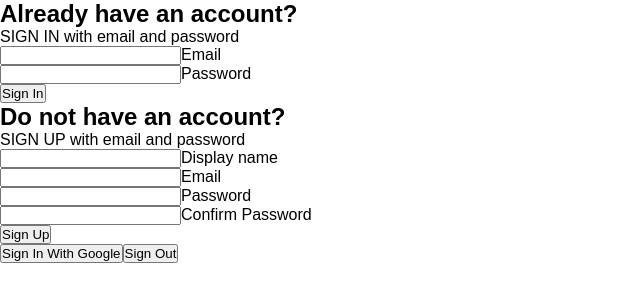
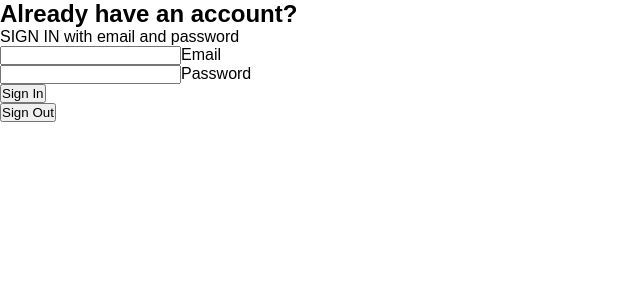
Before and after one commit to MaksimAgeych/ecommerce-greenatom, a Next.js app: page /auth in a window 1280 px wide. Shown: the top 302 px of the page, without its empty margins (0-640 px from the left). Built offline with nearby package versions, Linux system fonts and the light colour scheme.

Commit message:
Правка авторизации

```diff
--- a/components/autentication/Authentication.tsx
+++ b/components/autentication/Authentication.tsx
@@ -1,37 +1,38 @@
-import { useAppDispatch } from '../../store/rootReducer.js';
-import { signInWithGooglePopup, createUserDocFromAuth, signOutUser, } from '../../utils/firebase/firebase.utils.js';
+import {signInWithGooglePopup, createUserDocFromAuth, signOutUser,} from '../../utils/firebase/firebase.utils.js';
 import {setUser} from '../../store/authSlice'
 import SignInForm from '../sign-in-form/SignInForm'
 import SignUpForm from '../sign-up-form/SignUpForm'
+import {useAppDispatch} from "../../hooks/redux-hooks";
 
 
 const Authentication = () => {
 
-    const dispatch = useAppDispatch();
-
-    const handleGoogleSignIn = async () => {
-        signInWithGooglePopup()
-        .then(({user}) => {
-            createUserDocFromAuth(user);
-            const { uid, accessToken, email } = user;
-            dispatch(setUser({ email: email, id: uid, token: accessToken }))
-        })
-
-    }
+    // const dispatch = useAppDispatch();
+    //
+    // const handleGoogleSignIn = async () => {
+    //     signInWithGooglePopup()
+    //         .then(({user}) => {
+    //             console.log(user);
+    //             createUserDocFromAuth(user);
+    //             const {uid, refreshToken, email} = user;
+    //             dispatch(setUser({email: email, id: uid, token: refreshToken}))
+    //         })
+    //
+    // }
 
     return (<div className="auth-container">
 
-        <SignInForm />
+            <SignInForm/>
 
-        <SignUpForm />
-    <button onClick={() => handleGoogleSignIn()}>
-            Sign In With Google
-        </button>
-        <button onClick={() => signOutUser()}>
-        Sign Out
-        </button>
+            {/*<SignUpForm/>*/}
+            {/*<button onClick={() => handleGoogleSignIn()}>*/}
+            {/*    Sign In With Google*/}
+            {/*</button>*/}
+            <button onClick={() => signOutUser()}>
+                Sign Out
+            </button>
 
-    </div>
+        </div>
     )
 };
 
--- a/components/sign-in-form/SignInForm.jsx
+++ b/components/sign-in-form/SignInForm.jsx
@@ -1,10 +1,9 @@
-import { useState, useEffect } from 'react';
-import { createUserDocFromAuth, signInWithGooglePopup, signIn } from '../../utils/firebase/firebase.utils';
+import {useState, useEffect} from 'react';
+import {createUserDocFromAuth, signInWithGooglePopup, signIn} from '../../utils/firebase/firebase.utils';
 import FormInput from '../form-input/FormInput';
-import { useAppDispatch } from '../../store/rootReducer';
 import {setUser} from '../../store/authSlice'
-// import './sign-in-form.styles.scss';
-// import Button from '../button/Button';
+import {useAppDispatch} from "../../hooks/redux-hooks";
+import {getAuth, signInWithEmailAndPassword} from "firebase/auth";
 
 const defaultFormFields = {
     email: '',
@@ -15,62 +14,69 @@ const SignInForm = () => {
 
         const [formFields, setFormFields] = useState(defaultFormFields);
         const [currentUser, setCurrentUser] = useState(null);
-    const { email, password, } = formFields;
+        const {email, password,} = formFields;
         const dispatch = useAppDispatch();
 
         const handleOnChange = (event) => {
-        const { name, value } = event.target;
-        setFormFields({ ...formFields, [name]: value })
+            const {name, value} = event.target;
+            setFormFields({...formFields, [name]: value})
         }
 
         const signInWithGoogle = async () => {
-        const { user } = await signInWithGooglePopup()
-        setCurrentUser(user)
+            const {user} = await signInWithGooglePopup()
+            setCurrentUser(user);
             await createUserDocFromAuth(user);
 
         }
 
         const handleOnSubmit = async (event) => {
             event.preventDefault();
+            const auth = getAuth();
+            const {email, password} = formFields;
 
-        const { email, password } = formFields;
+            signInWithEmailAndPassword(auth, email, password)
+                .then(({user}) => {
+                    dispatch(setUser({
+                        email: user.email,
+                        id: user.uid,
+                        token: user.refreshToken,
+                        name: user.displayName
+                    }))
+                    console.log(user);
+                    console.log(user.displayName);
+                }).catch(console.error)
 
-        try {
-            const { user } = await signIn(email, password);
-            console.log(user)
-            setCurrentUser(user)
 
-             setFormFields(defaultFormFields); //очистка полей при успешной авторизцации
-        } catch (error) {
 
-            switch (error.code) {
-                case 'auth/wrong-password':
-                    return alert('Wrong Password')
-                case 'auth/user-not-found':
-                    return alert('Incorrect email OR user does not exists');
-                default:
-                    return;
-            }
-        }
+            // const {user} = await signIn(email, password).then(({user}) => {
+            //         console.log(user);
+            //         setCurrentUser(user);
+            //     }
+            // ).catch(console.error);
+
+
+            // setFormFields(defaultFormFields); //очистка полей при успешной авторизации
         }
 
-    useEffect(()=>{
-        if (currentUser)
-        {const {uid, accessToken, email} = currentUser
-    dispatch(setUser({ email: email, id: uid, token: accessToken }))}
-    },[currentUser])
+        // useEffect(() => {
+        //     if (currentUser) {
+        //         const {uid, accessToken, email} = currentUser
+        //         dispatch(setUser({email: email, id: uid, token: accessToken}))
+        //     }
+        // }, [currentUser])
 
         return (
             <div className='sign-up-container'>
                 <h2>Already have an account?</h2>
                 <span> SIGN IN with email and password</span>
 
-            <form onSubmit={handleOnSubmit} >
+                <form onSubmit={handleOnSubmit}>
 
-                <FormInput label={'Email'} type='email' required onChange={handleOnChange} name='email' value={email} />
+                    <FormInput label={'Email'} type='email' required onChange={handleOnChange} name='email' value={email}/>
 
 
-                <FormInput label={'Password'} type='password' required onChange={handleOnChange} name='password' value={password} />
+                    <FormInput label={'Password'} type='password' required onChange={handleOnChange} name='password'
+                               value={password}/>
 
                     <button onClick={(event) => handleOnSubmit(event)}>
                         Sign In
@@ -84,8 +90,9 @@ const SignInForm = () => {
 
                 </div> */}
                 </form>
-        </div >
+            </div>
         );
-};
+    }
+;
 
 export default SignInForm;
--- a/components/sign-up-form/SignUpForm.jsx
+++ b/components/sign-up-form/SignUpForm.jsx
@@ -1,10 +1,13 @@
 import React from 'react';
-import { useState, useEffect } from 'react';
-import { createAuthUserWithEmailAndPassword, createUserFromAuthWithPassword, complitedUserAuth } from '../../utils/firebase/firebase.utils';
+import {useState, useEffect} from 'react';
+import {
+    createAuthUserWithEmailAndPassword,
+    createUserFromAuthWithPassword,
+    complitedUserAuth
+} from '../../utils/firebase/firebase.utils';
 import FormInput from '../form-input/FormInput';
-import { onAuthStateChangedListner } from '../../utils/firebase/firebase.utils';
-import { useAppDispatch } from '../../store/rootReducer';
-import { setUser } from '../../store/authSlice';
+import {setUser} from '../../store/authSlice';
+import {useAppDispatch} from "../../hooks/redux-hooks";
 // import Button from '../button/Button';
 
 const defaultFormFields = {
@@ -17,40 +20,31 @@ const defaultFormFields = {
 const SignUpForm = () => {
 
     const [formFields, setFormFields] = useState(defaultFormFields);
-    const { displayName, email, password, confirmPassword } = formFields;
-    const dispatch = useAppDispatch()
-
+    const {displayName, email, password, confirmPassword} = formFields;
+    const dispatch = useAppDispatch();
 
     const handleOnChange = (event) => {
-        const { name, value } = event.target;
-        setFormFields({ ...formFields, [name]: value })
+        const {name, value} = event.target;
+        setFormFields({...formFields, [name]: value})
     }
 
     const handleOnSubmit = async (event) => {
         event.preventDefault();
 
-        const { email, password, confirmPassword, displayName } = formFields;
+        const {email, password, confirmPassword, displayName} = formFields;
         if (password !== confirmPassword) return alert("Password dosn't match");
 
+        createAuthUserWithEmailAndPassword(email, password, {displayName})
+            .then(({user}) => {
+                    console.log(user)
+                    const {uid, accessToken, email} = user;
+                    dispatch(setUser({email: email, id: uid, token: accessToken, name: displayName}))
+                    //createUserFromAuthWithPassword(user, {displayName})
+                    complitedUserAuth(user)
+                }
+            ).catch(console.error)
 
-        try {
 
-            createAuthUserWithEmailAndPassword(email, password)
-                .then(({user}) => {
-                    console.log(user)
-                    const { uid, accessToken, email } = user;
-                    dispatch(setUser({ email: email, id: uid, token: accessToken }))
-                    createUserFromAuthWithPassword(user, { displayName })
-                    complitedUserAuth(user)
-
-                }
-                )
-
-        } catch (error) {
-
-            if (error.code === 'auth/email-already-in-use') return alert('User alredy exists')
-            console.log('this error:', error.message);
-        }
     }
 
     return (
@@ -58,19 +52,22 @@ const SignUpForm = () => {
             <h2>Do not have an account?</h2>
             <span>SIGN UP with email and password</span>
 
-            <form onSubmit={handleOnSubmit} >
+            <form onSubmit={handleOnSubmit}>
 
-                <FormInput label={'Display name'} type='text' required onChange={handleOnChange} name='displayName' value={displayName} />
+                <FormInput label={'Display name'} type='text' required onChange={handleOnChange} name='displayName'
+                           value={displayName}/>
 
-                <FormInput label={'Email'} type='email' required onChange={handleOnChange} name='email' value={email} />
+                <FormInput label={'Email'} type='email' required onChange={handleOnChange} name='email' value={email}/>
 
-                <FormInput label={'Password'} type='password' required onChange={handleOnChange} name='password' value={password} />
+                <FormInput label={'Password'} type='password' required onChange={handleOnChange} name='password'
+                           value={password}/>
 
-                <FormInput label={'Confirm Password'} type='password' required onChange={handleOnChange} name='confirmPassword' value={confirmPassword} />
+                <FormInput label={'Confirm Password'} type='password' required onChange={handleOnChange}
+                           name='confirmPassword' value={confirmPassword}/>
 
                 <button onClick={(e) => handleOnSubmit(e)}>Sign Up</button>
             </form>
-        </div >
+        </div>
     );
 };
 
--- /dev/null
+++ b/hooks/redux-hooks.ts
@@ -0,0 +1,5 @@
+import {TypedUseSelectorHook, useDispatch, useSelector} from 'react-redux';
+import {AppDispatch, RootState} from '../store/rootReducer';
+
+export const useAppDispatch = () => useDispatch<AppDispatch>();
+export const useAppSelector: TypedUseSelectorHook<RootState> = useSelector;
--- a/hooks/userAuth.ts
+++ b/hooks/userAuth.ts
@@ -1,12 +1,12 @@
-import { useAppSelector } from '../store/rootReducer'
+import {useAppSelector} from "./redux-hooks";
 
 export function useAuth() {
-    const { id, token, email } = useAppSelector(state => state.user)
+    const {email, token, id} = useAppSelector(state => state.user)
 
     return {
         isAuth: !!email,
         email,
+        token,
         id,
-        token,
     }
 }
--- a/store/authSlice.ts
+++ b/store/authSlice.ts
@@ -4,6 +4,7 @@ const initialState = {
     email: null,
     token: null,
     id: null,
+    name: null,
 }
 
 export const authSlice = createSlice(
@@ -14,7 +15,8 @@ export const authSlice = createSlice(
             setUser: (state, action) => {
                 state.email = action.payload.email;
                 state.id = action.payload.id;
-                state.token = action.payload.token
+                state.token = action.payload.token;
+                state.name = action.payload.name;
             },
             removeUser: (state) => {
                 state.email = null;
--- a/store/rootReducer.ts
+++ b/store/rootReducer.ts
@@ -2,7 +2,6 @@ import { Action, configureStore, ThunkAction } from "@reduxjs/toolkit";
 import { TypedUseSelectorHook, useDispatch, useSelector } from "react-redux";
 import authSlice from "./authSlice";
 import favorietsSlice from "./favorietsSlice";
-
 
 export const store = configureStore(
     {
@@ -23,6 +22,3 @@ export type AppThunk<ReturnType = void> = ThunkAction<
     unknown,
     Action<string>
 >;
-
-export const useAppDispatch = () => useDispatch<AppDispatch>();
-export const useAppSelector: TypedUseSelectorHook<RootState> = useSelector;
```
Lines whose indentation alone changed are shown as unchanged.
